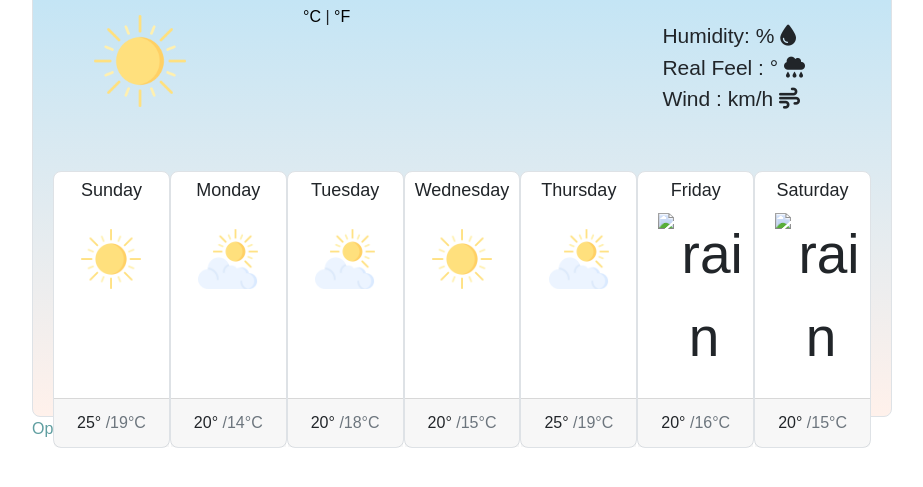
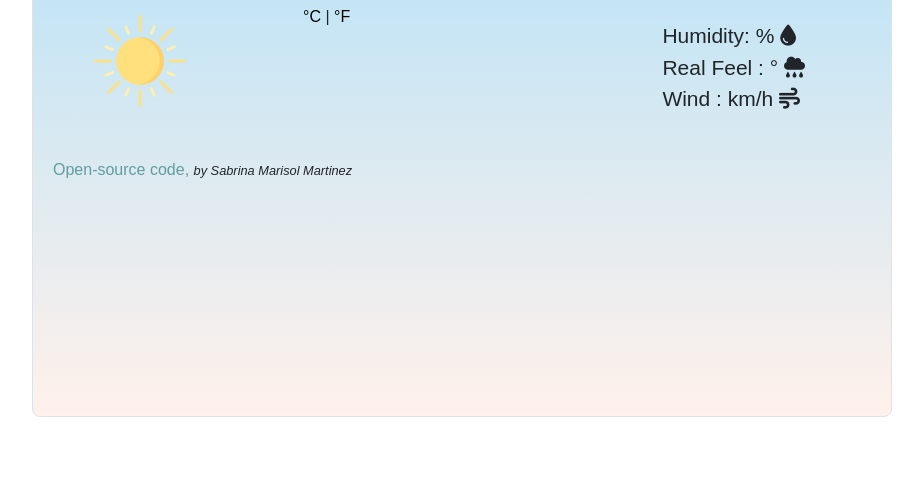
Before and after one commit to Sabrina-MM/Weather-app, a plain HTML site: page index.html in a window 1280 px wide. Shown: the part 193-680 px from the top of the page, without its empty margins (178-1101 px from the left). Drawn offline with nearby package versions, Linux system fonts and the light colour scheme; no server answers.

Commit message:
pass html to JS

```diff
--- a/index.html
+++ b/index.html
@@ -74,86 +74,7 @@
                     </div>
                 </div>
             <form>
-                <div class="card-group">
-                        <div class="card border mb-3" style="max-width: 9rem;">
-                            <h5 class="card-title">Sunday</h5>
-                            <div class="card-body">
-                            <img src="img/sun.png" class = "img-weather" alt="sun" />
-
-                            </div>
-                            <div class="card-footer">
-                                <span class="wob_t" style="display:inline">25°</span>
-                                <span class="text-muted">/19°C</span>
-                            </div>
-                        </div>
-                        <div class="card border mb-3" style="max-width: 9rem;">
-                            <h5 class="card-title">Monday</h5>
-                            <div class="card-body">
-                            <img src="img/sun-cloudy.png" class="img-weather" alt="rain" />
-
-                            </div>
-                            <div class="card-footer">
-                                <span class="wob_t" style="display:inline">20°</span>
-                                <span class="text-muted">/14°C</span>
-                            </div>
-                        </div>
-                        <div class="card border mb-3" style="max-width: 9rem;">
-                            <h5 class="card-title">Tuesday</h5>
-                            <div class="card-body">
-                            <img src="img/sun-cloudy.png" class="img-weather" alt="rain" />
-
-                            </div>
-                            <div class="card-footer">
-                                <span class="wob_t" style="display:inline">20°</span>
-                                <span class="text-muted">/18°C</span>
-                            </div>
-                        </div>
-                        <div class="card border mb-3" style="max-width: 9rem;">
-                            <h5 class="card-title">Wednesday</h5>
-                            <div class="card-body">
-                            <img src="img/sun.png" class ="img-weather" alt="sun" />
-
-                            </div>
-                            <div class="card-footer">
-                                <span class="wob_t" style="display:inline">20°</span>
-                                <span class="text-muted">/15°C</span>
-                            </div>
-                        </div>
-                        <div class="card border mb-3" style="max-width: 9rem;">
-                            <h5 class="card-title">Thursday</h5>
-                            <div class="card-body">
-                            <img src="img/sun-cloudy.png" class="img-weather" alt="rain" />
-
-                            </div>
-                            <div class="card-footer">
-                                <span class="wob_t" style="display:inline">25°</span>
-                                <span class="text-muted">/19°C</span>
-                            </div>
-                        </div>
-                        <div class="card card border mb-3" style="max-width: 9rem;">
-                            <h5 class="card-title">Friday</h5>
-                            <div class="card-body">
-                            <img src="img/rain.png" class="img-weather" alt="rain" />
-
-                            </div>
-                            <div class="card-footer">
-                                <span class="wob_t" style="display:inline">20°</span>
-                                <span class="text-muted">/16°C</span>
-
-                            </div>
-                        </div>
-                        <div class="card border mb-3" style="max-width: 9rem;">
-                             <h5 class="card-title">Saturday</h5>
-                            <div class="card-body">
-                            <img src="img/rain.png" class="img-weather" alt="rain" />
-
-                            </div>
-                            <div class="card-footer">
-                                <span class="wob_t" style="display:inline">20°</span>
-                                <span class="text-muted">/15°C</span>
-                            </div>
-                        </div>
-                    </div>
+                <div class="card-group" id="card-group-forecast">
                 </div>
             </form>
 
```
